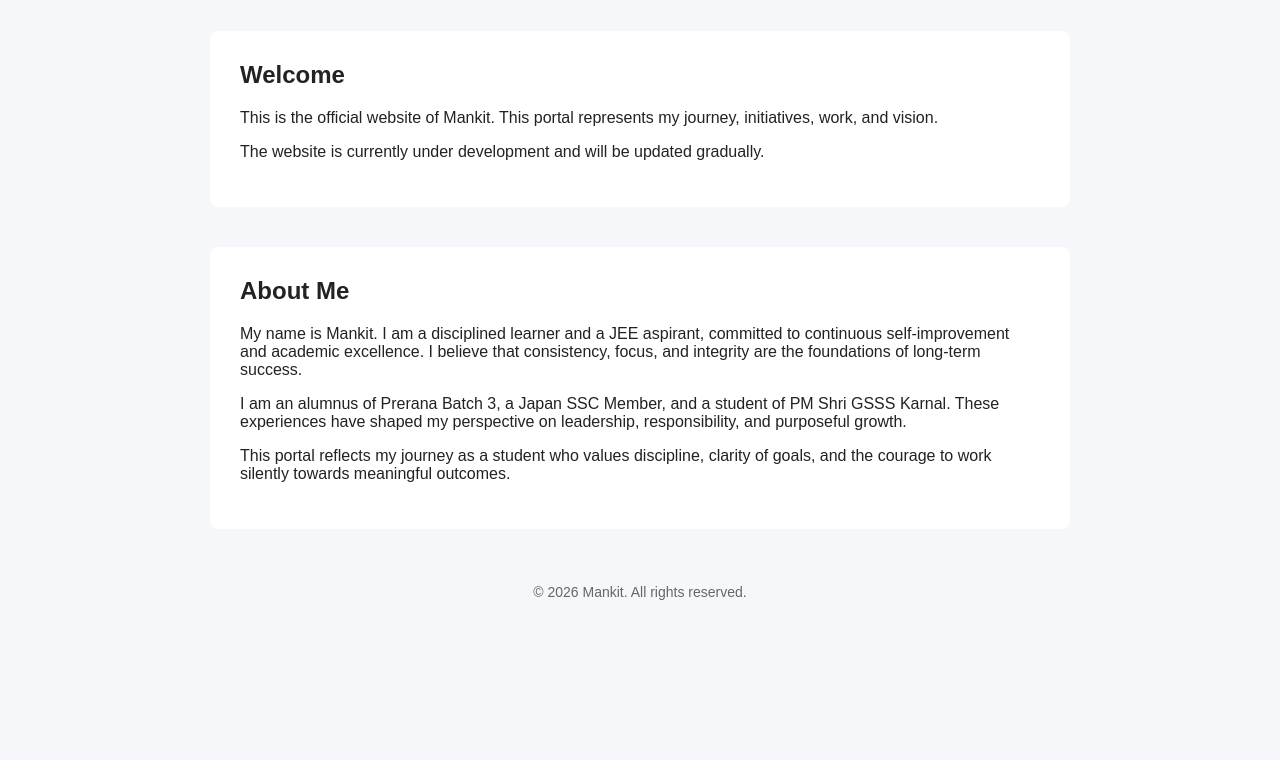
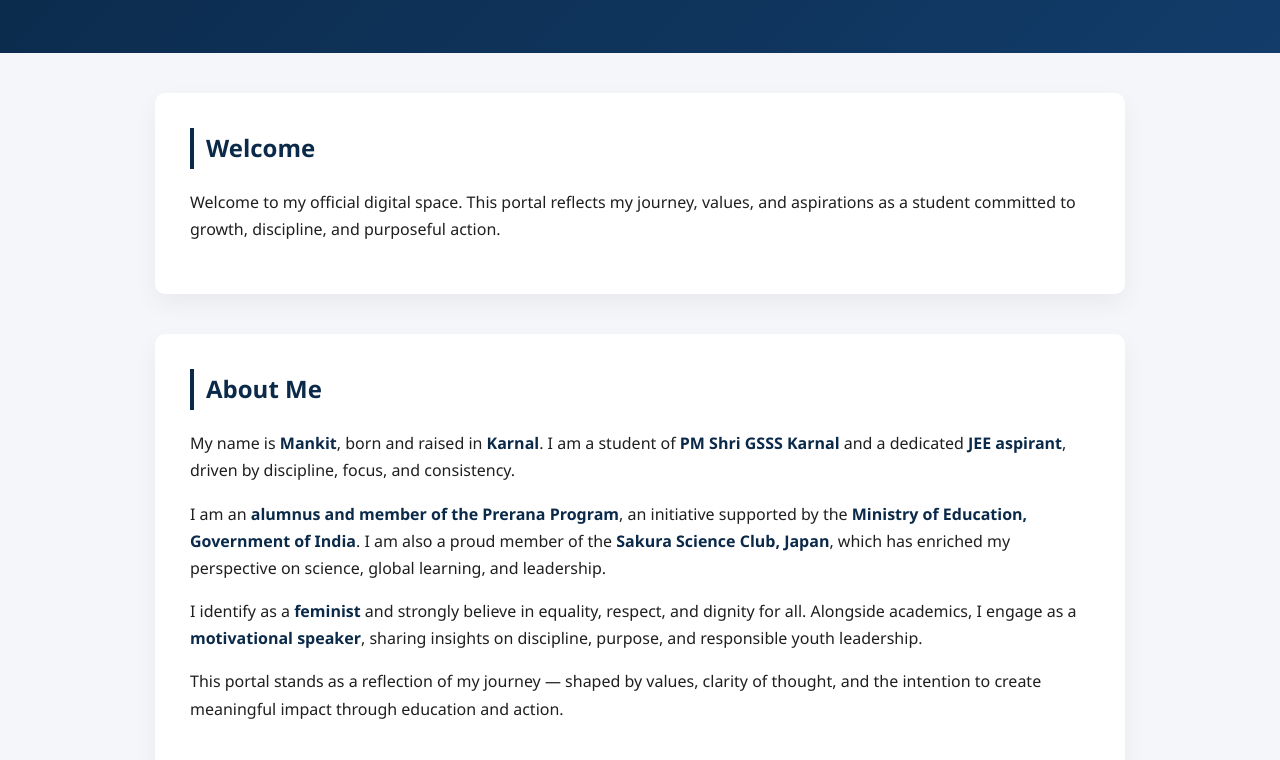
Before and after one commit to Mankitofficial/Mankitofficial.github.io, a plain HTML site: page index.html in a window 1280 px wide. Shown: the part 141-901 px from the top of the page. Before the commit the page ends 800 px from the top, so only its background shows below. Drawn offline with Linux system fonts and the light colour scheme.

Commit message:
Update index.html
Signed-off-by: Mankitofficial <mankitmankit7@gmail.com>

```diff
--- a/index.html
+++ b/index.html
@@ -8,33 +8,56 @@
   <style>
     body {
       margin: 0;
-      font-family: Arial, sans-serif;
-      background: #f5f7fa;
-      color: #222;
+      font-family: "Segoe UI", Arial, sans-serif;
+      background: #f4f6f9;
+      color: #1f1f1f;
+      line-height: 1.7;
     }
 
     header {
-      background: #0b2a4a;
-      color: white;
-      padding: 20px;
+      background: linear-gradient(135deg, #0b2a4a, #123c6a);
+      color: #ffffff;
+      padding: 40px 20px;
       text-align: center;
     }
 
-    section {
-      max-width: 800px;
-      margin: 40px auto;
-      background: white;
-      padding: 30px;
-      border-radius: 8px;
+    header h1 {
+      margin: 0;
+      font-size: 36px;
+      letter-spacing: 1px;
     }
 
-    h1, h2 {
+    header p {
+      margin-top: 10px;
+      font-size: 16px;
+      opacity: 0.9;
+    }
+
+    section {
+      max-width: 900px;
+      margin: 40px auto;
+      background: #ffffff;
+      padding: 35px;
+      border-radius: 10px;
+      box-shadow: 0 10px 25px rgba(0, 0, 0, 0.05);
+    }
+
+    h2 {
       margin-top: 0;
+      color: #0b2a4a;
+      font-size: 24px;
+      border-left: 4px solid #0b2a4a;
+      padding-left: 12px;
+    }
+
+    .highlight {
+      color: #0b2a4a;
+      font-weight: 600;
     }
 
     footer {
       text-align: center;
-      padding: 15px;
+      padding: 20px;
       font-size: 14px;
       color: #666;
     }
@@ -51,33 +74,42 @@
   <section>
     <h2>Welcome</h2>
     <p>
-      This is the official website of Mankit.
-      This portal represents my journey, initiatives, work, and vision.
-    </p>
-    <p>
-      The website is currently under development and will be updated gradually.
+      Welcome to my official digital space. This portal reflects my journey,
+      values, and aspirations as a student committed to growth, discipline,
+      and purposeful action.
     </p>
   </section>
 
   <section>
     <h2>About Me</h2>
+
     <p>
-      My name is Mankit. I am a disciplined learner and a JEE aspirant,
-      committed to continuous self-improvement and academic excellence.
-      I believe that consistency, focus, and integrity are the foundations
-      of long-term success.
+      My name is <span class="highlight">Mankit</span>, born and raised in
+      <span class="highlight">Karnal</span>. I am a student of
+      <span class="highlight">PM Shri GSSS Karnal</span> and a dedicated
+      <span class="highlight">JEE aspirant</span>, driven by discipline,
+      focus, and consistency.
     </p>
 
     <p>
-      I am an alumnus of Prerana Batch 3, a Japan SSC Member, and a student
-      of PM Shri GSSS Karnal. These experiences have shaped my perspective
-      on leadership, responsibility, and purposeful growth.
+      I am an <span class="highlight">alumnus and member of the Prerana Program</span>,
+      an initiative supported by the <span class="highlight">Ministry of Education,
+      Government of India</span>. I am also a proud member of the
+      <span class="highlight">Sakura Science Club, Japan</span>, which has enriched
+      my perspective on science, global learning, and leadership.
     </p>
 
     <p>
-      This portal reflects my journey as a student who values discipline,
-      clarity of goals, and the courage to work silently towards meaningful
-      outcomes.
+      I identify as a <span class="highlight">feminist</span> and strongly believe
+      in equality, respect, and dignity for all. Alongside academics, I engage as
+      a <span class="highlight">motivational speaker</span>, sharing insights on
+      discipline, purpose, and responsible youth leadership.
+    </p>
+
+    <p>
+      This portal stands as a reflection of my journey — shaped by values,
+      clarity of thought, and the intention to create meaningful impact
+      through education and action.
     </p>
   </section>
 
```
